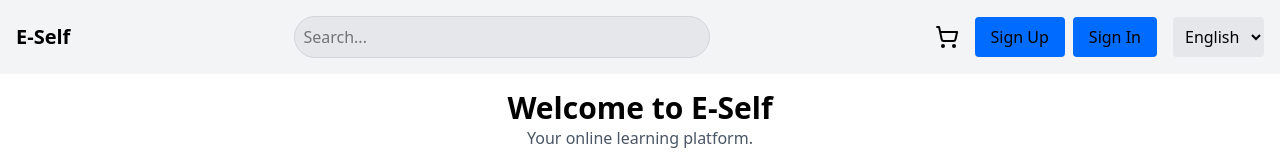
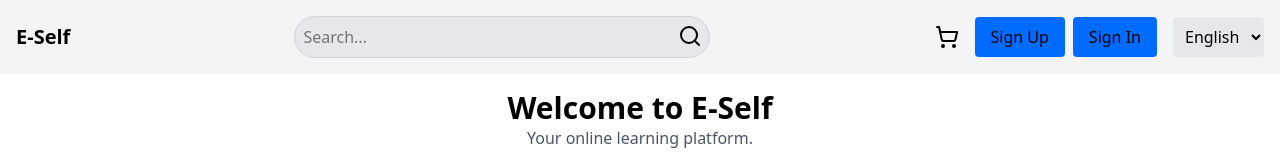
Before and after one commit to NegedeTekleyes/E-self-Lerning, a Next.js app in the folder e-self/: page / in a window 1280 px wide. Shown: the top 160 px of the page. Built offline with nearby package versions, Linux system fonts and the light colour scheme.

Commit message:
mearge to main@

```diff
--- a/e-self/app/(components)/Header.tsx
+++ b/e-self/app/(components)/Header.tsx
@@ -7,8 +7,7 @@ import { Search, ShoppingCart, X, Menu } from "lucide-react";
 const Header = () => {
   const [search, setSearch] = useState("");
   const [language, setLanguage] = useState("en");
-  const [showSearchBar, setShowSearchBar] = useState(false);
-  const [showMenu, setShowMenu] = useState(false); // State to toggle the menu visibility
+  const [showMenu, setShowMenu] = useState(false); // State to toggle menu visibility
   const router = useRouter();
 
   const handleClearSearch = () => setSearch("");
@@ -21,30 +20,8 @@ const Header = () => {
         E-Self
       </div>
 
-      {/* Search Bar for Small Screens */}
+      {/* Search Bar */}
       <div className="relative w-1/3">
-        {/* Show search icon on small screens */}
-        {!showSearchBar && (
-          <Search
-            className="cursor-pointer sm:hidden"
-            onClick={() => setShowSearchBar(true)} // Click to show search input
-          />
-        )}
-        {/* Show input field when showSearchBar is true, or on wide screens */}
-        {showSearchBar || (
-          <div className="hidden sm:block">
-            <input
-              type="text"
-              value={search}
-              onChange={(e) => setSearch(e.target.value)}
-              placeholder="Search..."
-              className="w-full p-2 rounded-full bg-gray-200 text-black border border-gray-300 focus:outline-none focus:ring-2 focus:ring-[#006CFF]"
-            />
-          </div>
-        )}
-
-        {showSearchBar && (
-          <div className="absolute top-0 left-0 w-full p-2 bg-gray-200 rounded-full sm:hidden">
         <input
           type="text"
           value={search}
@@ -53,20 +30,16 @@ const Header = () => {
           className="w-full p-2 rounded-full bg-gray-200 text-black border border-gray-300 focus:outline-none focus:ring-2 focus:ring-[#006CFF]"
         />
         {search && (
-              <X
-                className="absolute right-2 top-2 cursor-pointer"
-                onClick={handleClearSearch}
-              />
+          <X className="absolute right-10 top-2 cursor-pointer" onClick={handleClearSearch} />
         )}
-          </div>
-        )}
+        <Search className="absolute right-2 top-2" />
       </div>
 
       {/* Hamburger Icon for Small Screens */}
       <div className="sm:hidden flex items-center">
         <Menu
           className="cursor-pointer"
-          onClick={() => setShowMenu(!showMenu)} // Toggle menu visibility
+          onClick={() => setShowMenu(!showMenu)} // Toggle the menu visibility
         />
       </div>
 
@@ -89,7 +62,7 @@ const Header = () => {
         </div>
       )}
 
-      {/* Right Section */}
+      {/* Right Section for Larger Screens */}
       <div className="hidden sm:flex items-center gap-4">
         {/* Cart Icon */}
         <ShoppingCart className="cursor-pointer" onClick={() => router.push("/cart")} />
```
Lines whose indentation alone changed are shown as unchanged.
